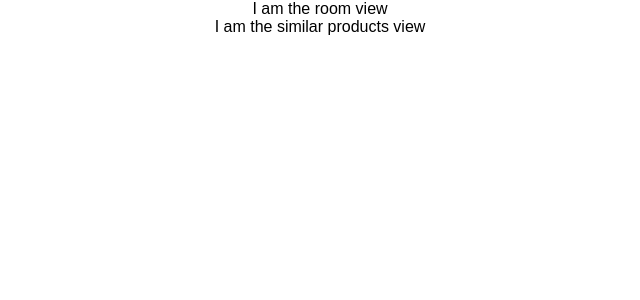
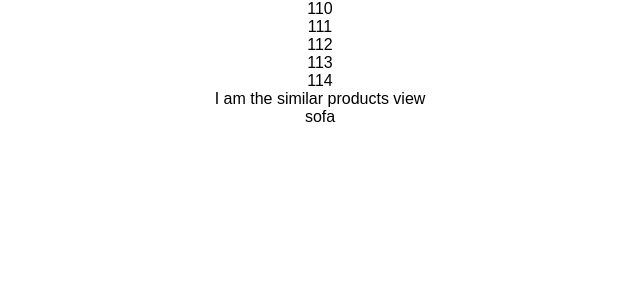
Before and after one commit to EthanEFung/hutch-swap-assignment, a React (Create React App) app in the folder swap-assignment-app/: page / in a window 1280 px wide. Shown: the top 300 px of the page, without its empty margins (320-960 px from the left). Built offline with nearby package versions, Linux system fonts and the light colour scheme.

Commit message:
Add handler for room product click and banner for similarProductsView

```diff
--- a/swap-assignment-app/src/App.js
+++ b/swap-assignment-app/src/App.js
@@ -1,5 +1,5 @@
 import React, { Component } from "react";
-import logo from "./logo.svg";
+// import logo from "./logo.svg";
 import "./App.css";
 import RoomView from "./components/RoomView/RoomView";
 import SimilarProductsView from "./components/SimilarProductsView/SimilarProductsView";
@@ -11,25 +11,40 @@ class App extends Component {
     this.state = {
       room_type: "",
       room_photo: "",
-      products: []
+      products: [],
+      current_product: ""
     };
+
+    this.handleRoomProductClick = this.handleRoomProductClick.bind(this);
   }
 
   componentDidMount() {
     getData.then(res => {
-      this.setState(res, () => console.log("this is the state", this.state));
+      this.setState(res);
+      this.setState({ current_product: this.state.products[0] }, () =>
+        console.log("STATE: ", this.state)
+      );
     });
   }
+
+  handleRoomProductClick() {
+    console.log("handleRoomProductClick");
+  }
+
   render() {
-    const { room_type, room_photo, products } = this.state;
+    const { room_type, room_photo, products, current_product } = this.state;
     return (
       <div className="App">
         <RoomView
           roomType={room_type}
           roomPhoto={room_photo}
           products={products}
+          handleRoomProductClick={this.handleRoomProductClick}
         />
-        <SimilarProductsView products={products} />
+        <SimilarProductsView
+          products={products}
+          currentProduct={current_product}
+        />
       </div>
     );
   }
--- a/swap-assignment-app/src/components/RoomView/RoomView.js
+++ b/swap-assignment-app/src/components/RoomView/RoomView.js
@@ -1,8 +1,20 @@
 import React, { Component } from "react";
 
 class RoomView extends Component {
+  // constructor(props) {
+  //   super(props);
+  // }
+
   render() {
-    return <div>I am the room view</div>;
+    return (
+      <div>
+        {this.props.products.map(product => (
+          <div key={product.id} onClick={this.props.handleRoomProductClick}>
+            {product.id}
+          </div>
+        ))}
+      </div>
+    );
   }
 }
 
--- a/swap-assignment-app/src/components/SimilarProductsView/SimilarProductsView.js
+++ b/swap-assignment-app/src/components/SimilarProductsView/SimilarProductsView.js
@@ -2,7 +2,14 @@ import React, { Component } from "react";
 
 class SimilarProductsView extends Component {
   render() {
-    return <div>I am the similar products view</div>;
+    return (
+      <div>
+        <div>I am the similar products view</div>
+        <div className="current-product-banner">
+          {this.props.currentProduct.type}
+        </div>
+      </div>
+    );
   }
 }
 
```
